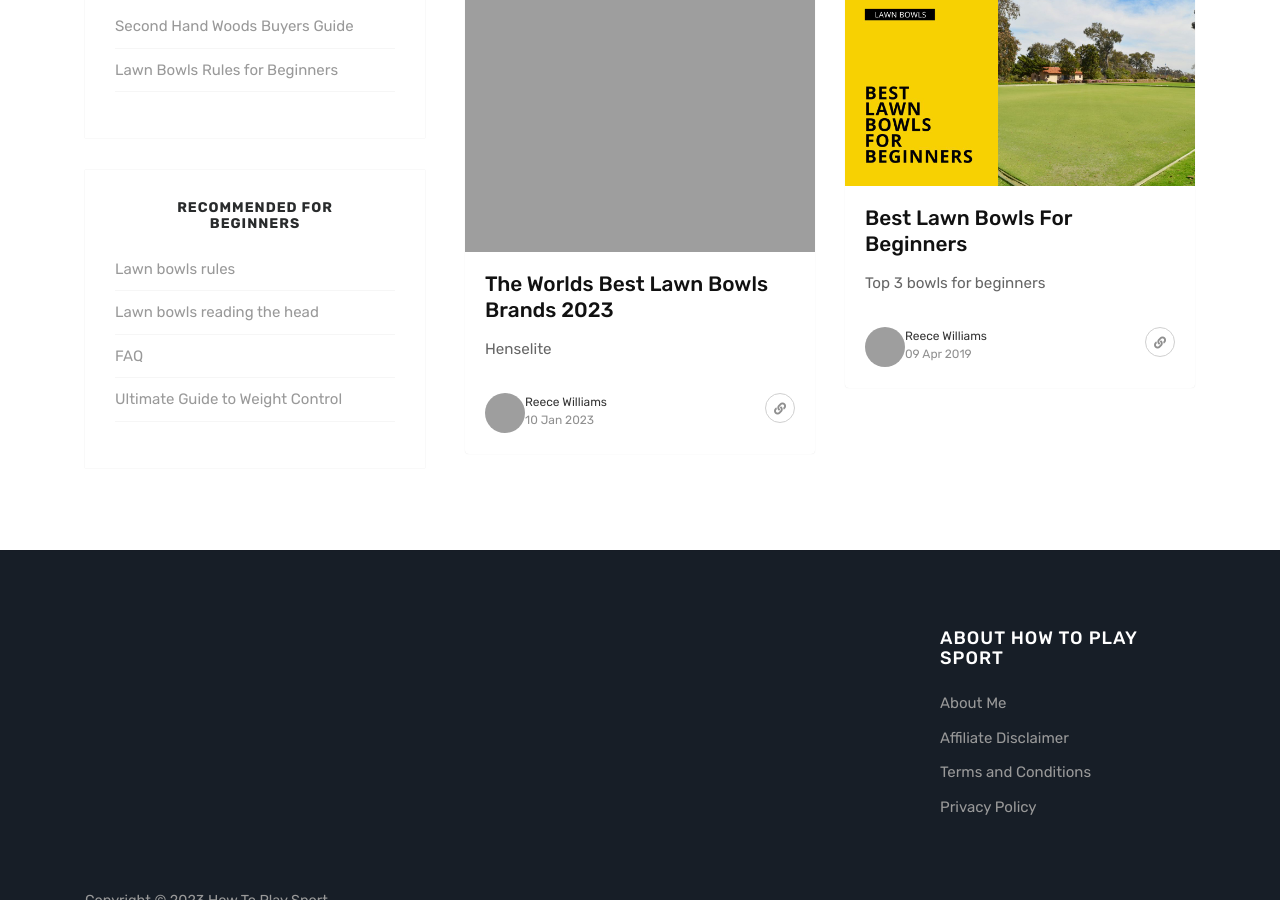
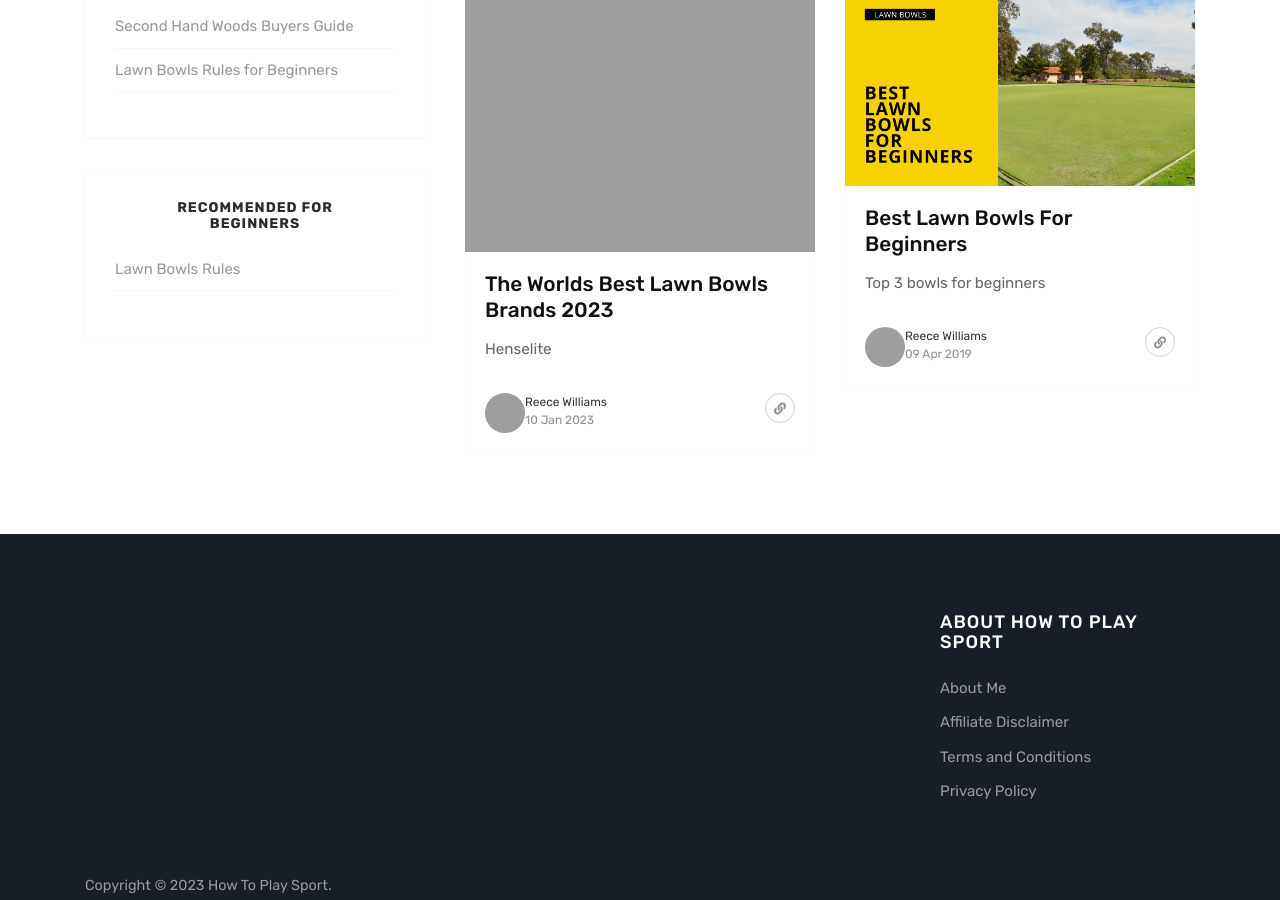
Before and after one commit to krussll/howtoplaysport, a Jekyll site: the page built from index.html, in a window 1280 px wide and 900 px high, scrolled down 882 px. Built offline with Jekyll 4.4.1, drawn with Linux system fonts in a browser that asks for light colours; nearby versions of some CDN libraries; grey boxes are pictures that could not be loaded.

Commit message:
Update recommended.html

```diff
--- a/_includes/recommended.html
+++ b/_includes/recommended.html
@@ -2,9 +2,6 @@
   <div class="sidebar-section">
      <h5><span>Recommended for Beginners</span></h5>
     <ul style="list-none;">
-        <li><a href="{{ site.baseurl }}/help/lawn-bowls-rules">Lawn bowls rules</a></li>
-        <li><a href="{{ site.baseurl }}/help/lawn-bowls-how-to-read-the-head">Lawn bowls reading the head</a></li>
-        <li><a href="{{ site.baseurl }}/help/everything-you-wanted-to-know-about-lawn-bowls">FAQ</a></li>
-        <li><a href="{{ site.baseurl }}/help/ultimate-guide-to-weight-control">Ultimate Guide to Weight Control</a></li>
+        <li><a href="{{ site.baseurl }}/help/lawn-bowls-rules">Lawn Bowls Rules</a></li>
     </ul>
 </div>
```
